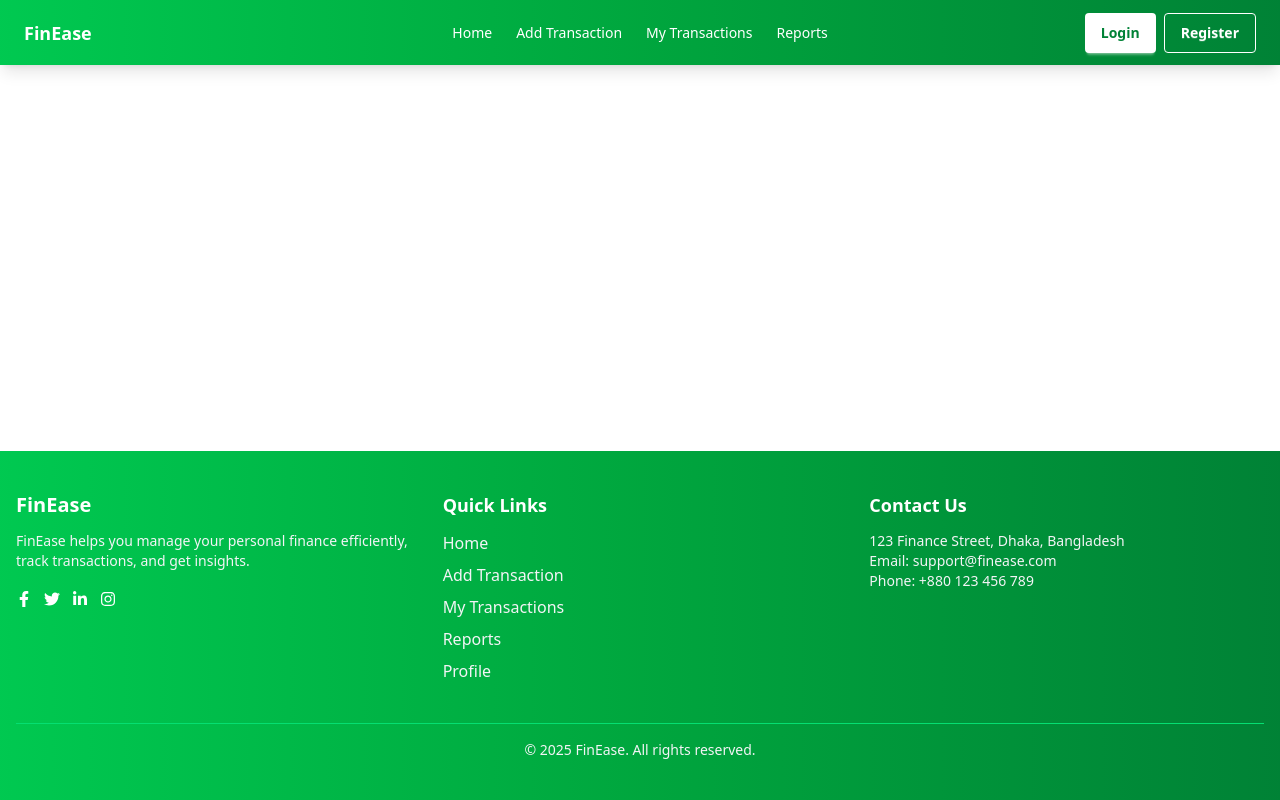
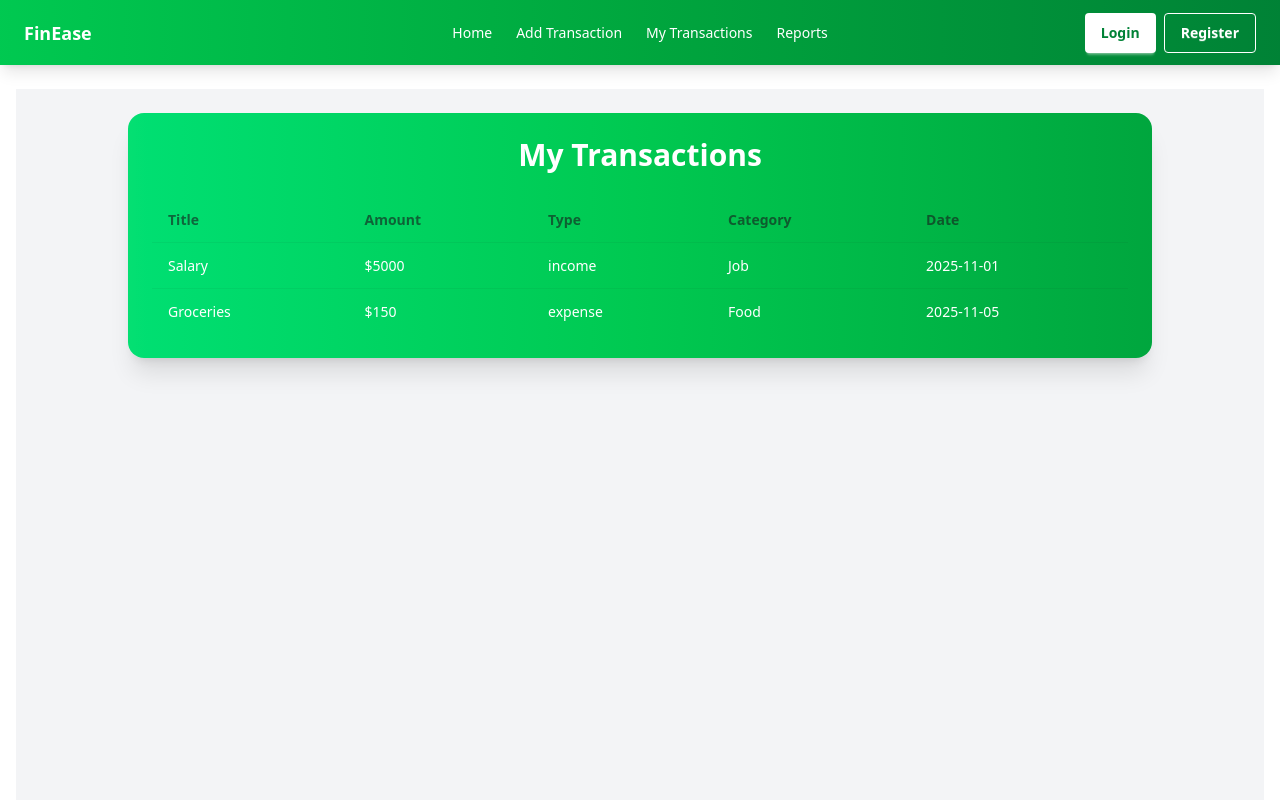
Before and after one commit to priyotush25/finease-client, a React (Vite) app: page /my-transactions in a window 1280 px wide. Shown: the top 800 px of the page. Built offline with nearby package versions, Linux system fonts and the light colour scheme; no server answers.

Commit message:
add my-transaction page and function

```diff
--- a/src/Pages/MyTransactions.jsx
+++ b/src/Pages/MyTransactions.jsx
@@ -1,5 +1,84 @@
+import { useEffect, useState } from "react";
+import { toast } from "react-toastify";
+import { useAuth } from "../context/AuthContext";
+
 const MyTransactions = () => {
-  return <div></div>;
+  const { user } = useAuth();
+  const [transactions, setTransactions] = useState([]);
+  const [loading, setLoading] = useState(true);
+
+  useEffect(() => {
+    const fetchTransactions = async () => {
+      try {
+        // এখানে তুমি API/Firebase call করতে পারো
+        // উদাহরণ purpose only:
+        const dummyData = [
+          {
+            id: 1,
+            title: "Salary",
+            amount: 5000,
+            type: "income",
+            category: "Job",
+            date: "2025-11-01",
+          },
+          {
+            id: 2,
+            title: "Groceries",
+            amount: 150,
+            type: "expense",
+            category: "Food",
+            date: "2025-11-05",
+          },
+        ];
+        setTransactions(dummyData);
+      } catch (error) {
+        toast.error("Failed to fetch transactions");
+      } finally {
+        setLoading(false);
+      }
+    };
+
+    fetchTransactions();
+  }, [user]);
+
+  return (
+    <div className="min-h-screen flex flex-col items-center justify-start p-6 bg-gray-100">
+      <div className="w-full max-w-5xl card shadow-xl p-6 rounded-2xl bg-gradient-to-r from-green-400 via-green-500 to-green-600 text-white">
+        <h2 className="text-3xl font-bold mb-6 text-center">My Transactions</h2>
+
+        {loading ? (
+          <p className="text-center text-white">Loading...</p>
+        ) : transactions.length === 0 ? (
+          <p className="text-center text-white">No transactions found.</p>
+        ) : (
+          <div className="overflow-x-auto">
+            <table className="table w-full text-white">
+              <thead>
+                <tr>
+                  <th>Title</th>
+                  <th>Amount</th>
+                  <th>Type</th>
+                  <th>Category</th>
+                  <th>Date</th>
+                </tr>
+              </thead>
+              <tbody>
+                {transactions.map((tx) => (
+                  <tr key={tx.id} className="hover:bg-green-700">
+                    <td>{tx.title}</td>
+                    <td>${tx.amount}</td>
+                    <td>{tx.type}</td>
+                    <td>{tx.category}</td>
+                    <td>{tx.date}</td>
+                  </tr>
+                ))}
+              </tbody>
+            </table>
+          </div>
+        )}
+      </div>
+    </div>
+  );
 };
 
 export default MyTransactions;
```
